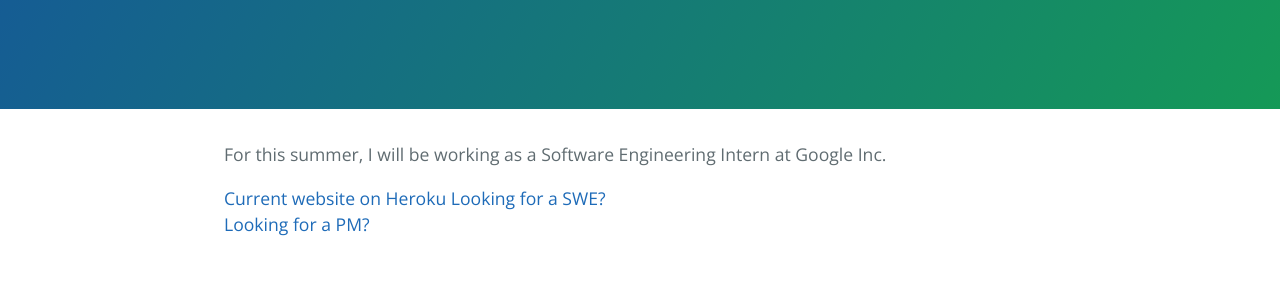
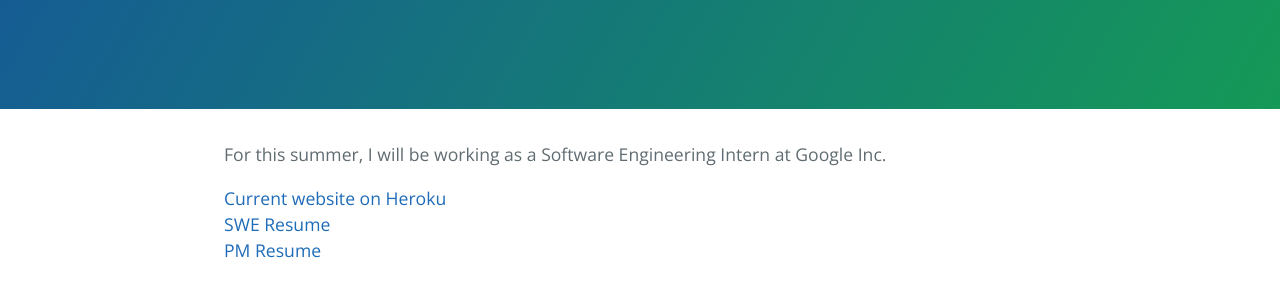
Before and after one commit to charliewang92/charliewang92.github.io, a plain HTML site: page index.html in a window 1280 px wide. Shown: the part 208-504 px from the top of the page. Drawn offline with nearby package versions, Linux system fonts and the light colour scheme.

Commit message:
updated buttons

```diff
--- a/index.html
+++ b/index.html
@@ -18,9 +18,10 @@
     <section class="main-content">
     <p>For this summer, I will be working as a Software Engineering Intern at Google Inc. </p>
     <a href="http://charliewang.herokuapp.com/aboutMe"> Current website on Heroku</a>
-     <a href="http://charliewang92.github.io/Charlie_Wang_Resume_SWE.pdf">Looking for a SWE?</a>
      <br />
-     <a href="http://charliewang92.github.io/Charlie_Wang_Resume_PM.pdf">Looking for a PM?</a>
+     <a href="http://charliewang92.github.io/Charlie_Wang_Resume_SWE.pdf">SWE Resume</a>
+     <br />
+     <a href="http://charliewang92.github.io/Charlie_Wang_Resume_PM.pdf">PM Resume</a>
 
     </section>
 
```
